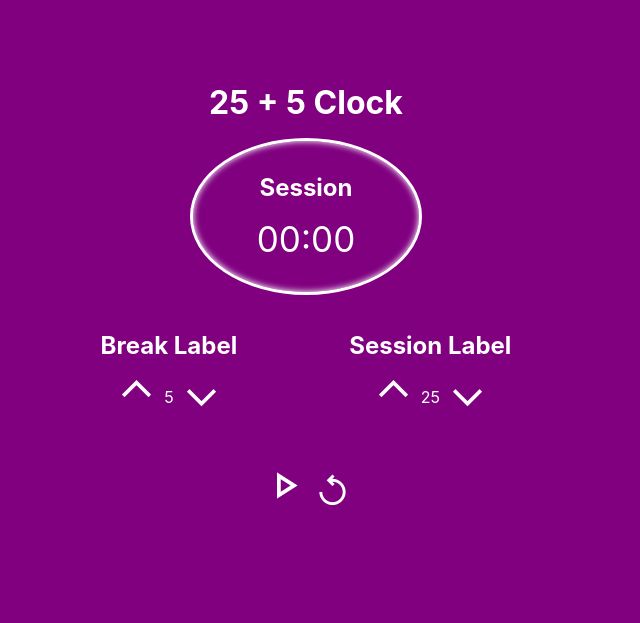
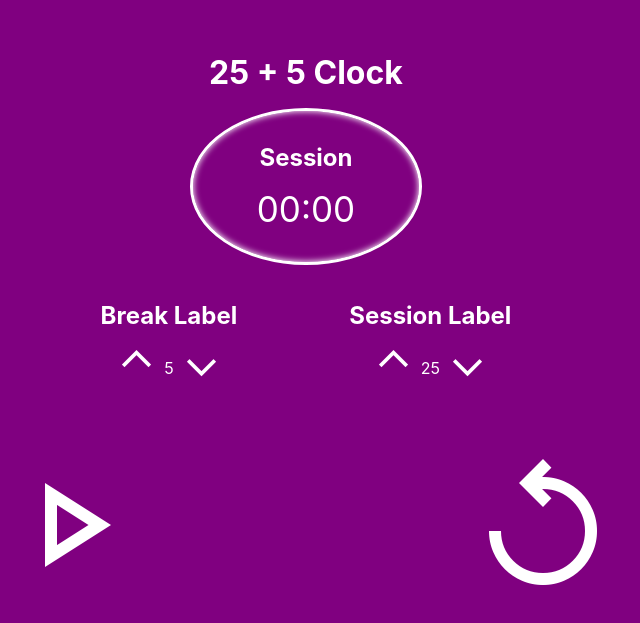
Before and after one commit to KylesTech95/react-timer, a React (Create React App) app: page / in a window 1280 px wide. Shown: the part 103-726 px from the top of the page, without its empty margins (334-974 px from the left). Built offline with nearby package versions, Linux system fonts and the light colour scheme.

Commit message:
increased the size of play & reset

```diff
--- a/src/App.css
+++ b/src/App.css
@@ -4,6 +4,7 @@
   --day-light-color:#fff;
   --night-light-color:gold;
   --scale-effect:scale(1.10);
+  --scale-effect-ctrl:scale(7);
   --rotate-effect:rotate(90deg)
 }
 *{
@@ -41,12 +42,14 @@ color:var(--day-light-color)
 
 #wrapper{
   height:600px;
-  width: 900px;
+  width: 100%;
   display: flex;
   flex-direction: column;
   align-items: center;
   justify-content: center;
   gap: 1rem;
+
+
 }
 
 .configuration-container{
@@ -65,20 +68,8 @@ color:var(--day-light-color)
   gap: 10px;
 }
 
-.play{
-  font-size: 45px;
-  transition: .75s;
-}
-.material,
-#time-left,
-.reset{
-  transition: .75s;
+#time-left{
   font-size: 35px;
-}
-.material:hover{
-transition: .25s;
-cursor: pointer;
-color: ghostWhite;
 }
 .timer-container{
   display:flex;
@@ -92,6 +83,16 @@ color: ghostWhite;
   box-shadow: inset 0 0 6px .25px #fff;
 }
 
+.material{
+  transition: .75s;
+  font-size: 35px;
+}
+
+.material:hover{
+transition: .25s;
+cursor: pointer;
+}
+
 .contain{
   padding:1rem 3rem;
   display: flex;
@@ -103,28 +104,45 @@ color: ghostWhite;
   transition: .75s;
   margin-top: .25rem;
 }
+
+/*Arrows below*/
+.up,
+.down{
+  transform: rotate(90deg)
+}
+.up:hover,
+.down:hover{
+  transform: var(--scale-effect) var(--rotate-effect)/*add 90deg rotation to solidify it's position. Without this, the element will revert back to it's original position.*/
+}
+/*Arrows above*/
+
+
+/*Controls (Play,pause,refresh)*/
+.controls-container{
+  width: 100%;
+}
+.controls-actual-container{
+  display: flex;
+  align-items: center;
+  justify-content: space-between;
+  width: 100%;
+  margin:5rem 0 0 0 ;
+
+}
 .contain:hover{
   background: rgba(196, 27, 196, 0.642);
   transition: .25s;
 }
-
-.up,
-.down{
-  transform: rotate(90deg)
+.controls-actual-container>div>span{
+  padding: 0 .25rem;
+  transition: .75s;
+  transform: scale(6);
+}
+.controls-actual-container>div>span:hover{
+  transform: var(--scale-effect-ctrl);
+  transition: .25s ease;
+  cursor: pointer;
 }
 
 
-.up:hover,
-.down:hover{
-  transform: var(--scale-effect) var(--rotate-effect)/*add 90deg rotation to solidify it's position. Without this, the element will revert back to it's original position.*/
-}
-
-
-.controls-actual-container>span{
-  padding: 0 .25rem;
-}
-.controls-actual-container>span:hover{
-  transform: var(--scale-effect);
-  transition: .25s ease;
-  cursor: pointer;
-}
+/*Controls (Play,pause,refresh)*/
--- a/src/App.js
+++ b/src/App.js
@@ -43,7 +43,6 @@ render(){
     </div>
   )
 }
-
 }
 class Timer extends React.Component{
   constructor(props){
@@ -73,8 +72,13 @@ class Timer extends React.Component{
       return(
 
           <div className="controls-actual-container">
+            <div className="play-container pause-container">
             <span id="start_stop" className='material-symbols-outlined play'>Play_Arrow</span>
+            </div>
+            <div className="reset-container">
             <span className='material-symbols-outlined reset'>Replay</span>
+            </div>
+
           </div>
       )
     }
```
